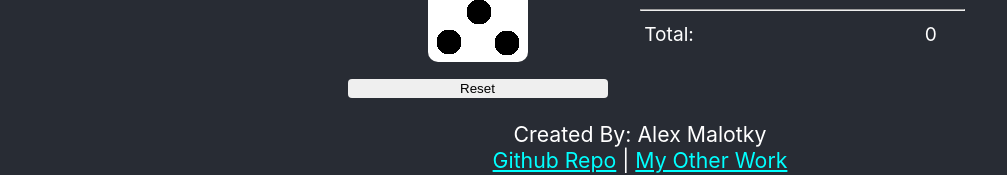
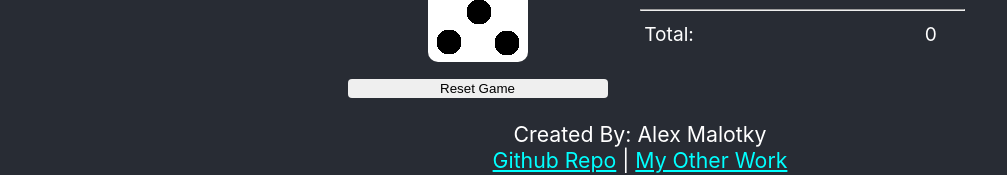
Before and after one commit to Malotkya/StaticGames, a React (Create React App) app: page / in a window 1280 px wide. Shown: the part 620-795 px from the top of the page, without its empty margins (0-1007 px from the left). Built offline with nearby package versions, Linux system fonts and the light colour scheme.

Commit message:
Clerified text on Reset Button

```diff
--- a/src/Yahtzee/GameBoard.js
+++ b/src/Yahtzee/GameBoard.js
@@ -92,7 +92,7 @@ const GameBoard = props =>{
                 {props.dice.map((value, index)=><Dice key={index} value={value} locked={isLocked(index)} index={index} onClick={()=>flipLock(index)}/>)}
             </div>
             <section className="section">
-                <button className="button" onClick={reset}>Reset</button>
+                <button className="button" onClick={reset}>Reset Game</button>
             </section>
         </>
     );
```
